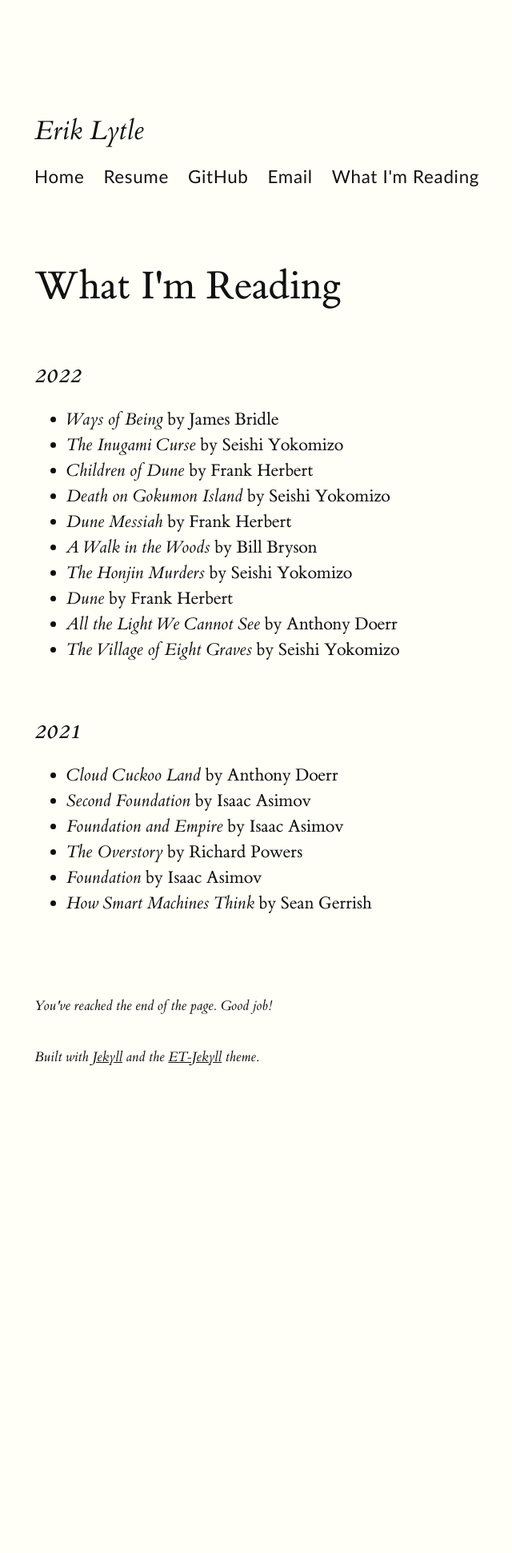
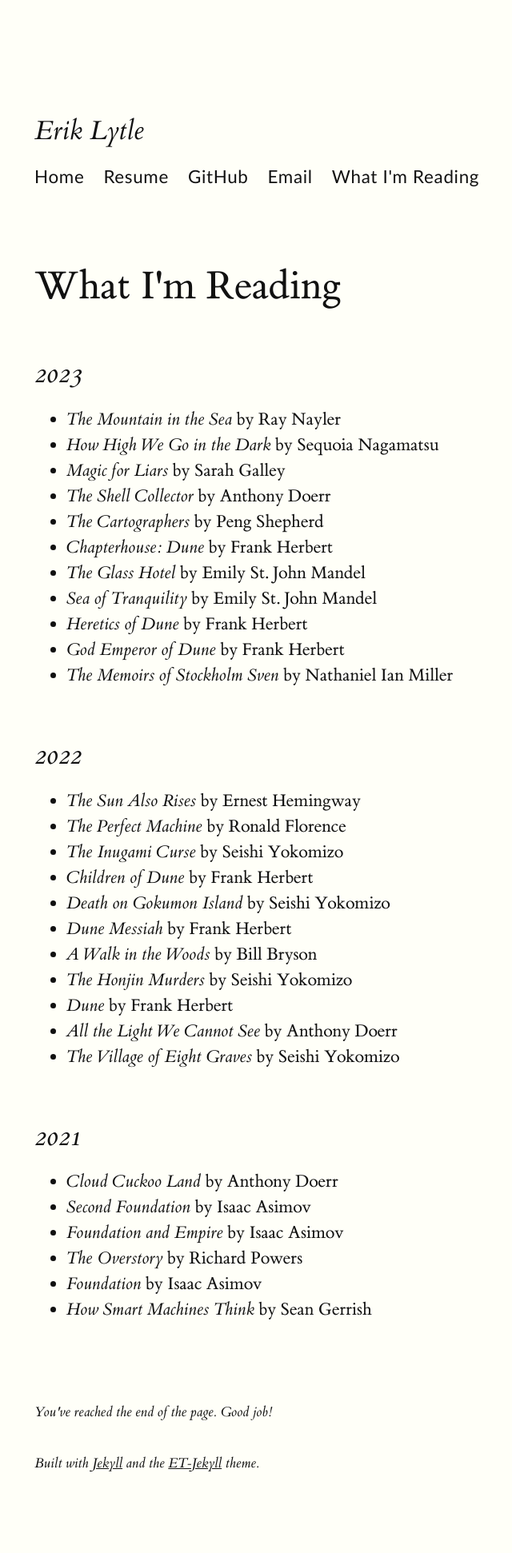
Before and after one commit to ErikLytle/eriklytle.github.io, a Jekyll site: the page built from reads/index.html, in a window 1280 px wide. Shown: the whole page at 80% size, without its empty margins (117-757 px from the left). Built offline with Jekyll 4.4.1, drawn with Linux system fonts in a browser that asks for light colours; before the commit the page ends 1434 px from its top, so only the background shows below that.

Commit message:
update reads and info for summer 2023

```diff
--- a/reads/index.html
+++ b/reads/index.html
@@ -4,9 +4,24 @@ title: What I'm Reading
 permalink: /reads
 ---
 
+<h2>2023</h2>
+<ul>
+    <li><em>The Mountain in the Sea</em> by Ray Nayler</li>
+    <li><em>How High We Go in the Dark</em> by Sequoia Nagamatsu</li>
+    <li><em>Magic for Liars</em> by Sarah Galley</li>
+    <li><em>The Shell Collector</em> by Anthony Doerr</li>
+    <li><em>The Cartographers</em> by Peng Shepherd</li>
+    <li><em>Chapterhouse: Dune</em> by Frank Herbert</li>
+    <li><em>The Glass Hotel</em> by Emily St. John Mandel</li>
+    <li><em>Sea of Tranquility</em> by Emily St. John Mandel</li>
+    <li><em>Heretics of Dune</em> by Frank Herbert</li>
+    <li><em>God Emperor of Dune</em> by Frank Herbert</li>
+    <li><em>The Memoirs of Stockholm Sven</em> by Nathaniel Ian Miller</li>
+</ul>
 <h2>2022</h2>
 <ul>
-    <li><em>Ways of Being</em> by James Bridle</li>
+    <li><em>The Sun Also Rises</em> by Ernest Hemingway</li>
+    <li><em>The Perfect Machine</em> by Ronald Florence</li>
     <li><em>The Inugami Curse</em> by Seishi Yokomizo</li>
     <li><em>Children of Dune</em> by Frank Herbert</li>
     <li><em>Death on Gokumon Island</em> by Seishi Yokomizo</li>
```
Also changed, not shown: index.html (+11 -3 lines), README.md.
